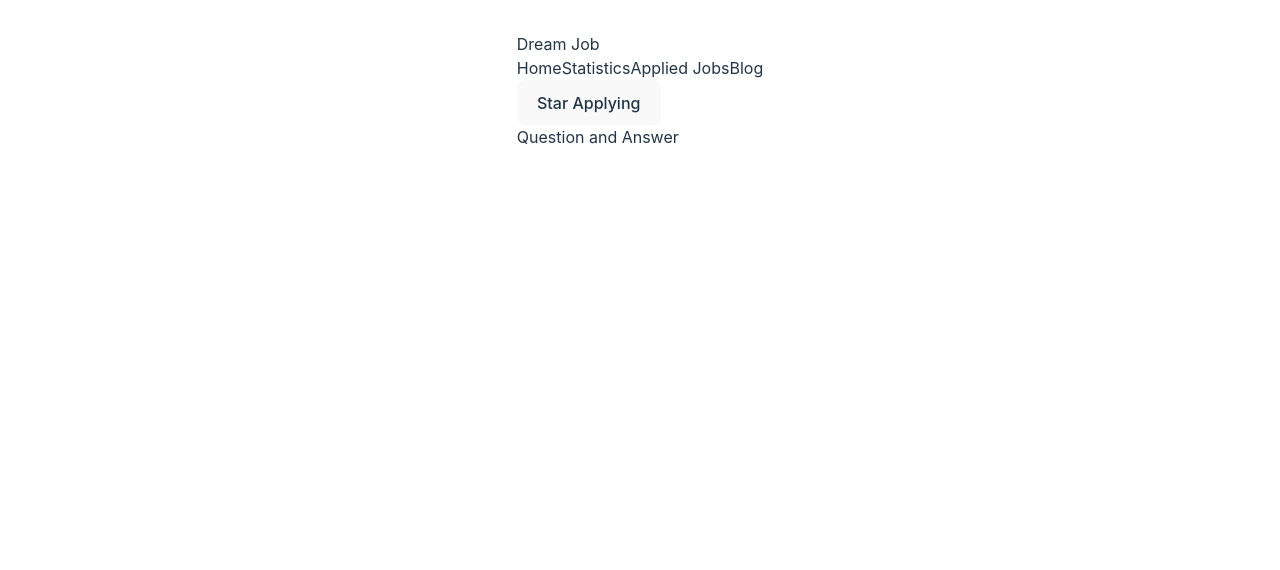
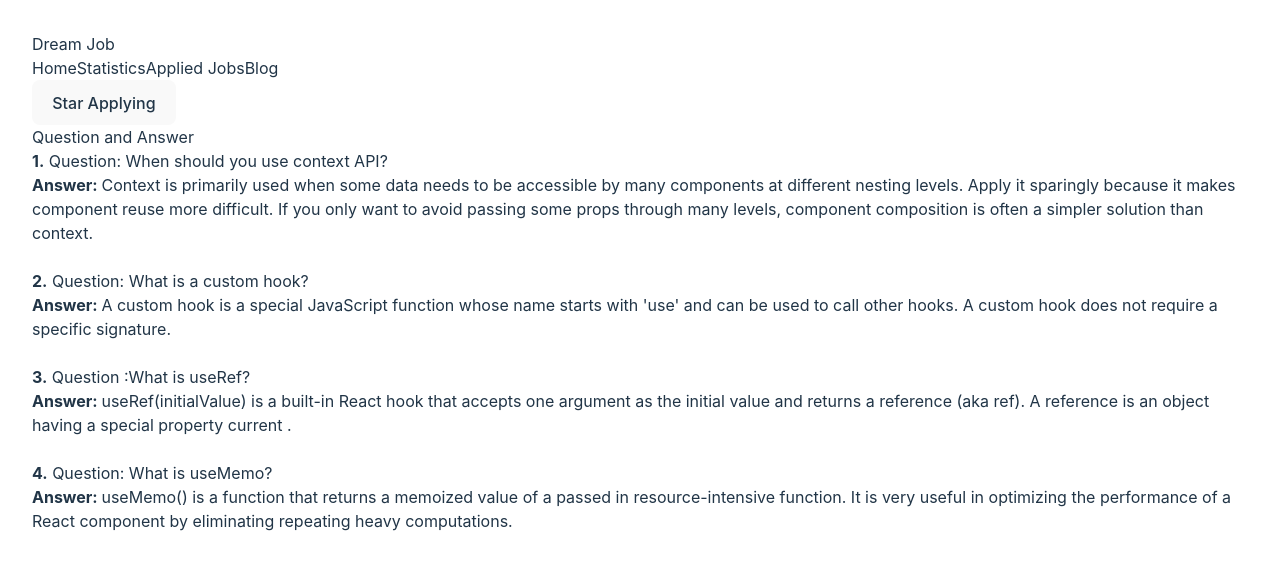
Before and after one commit to Afrin18/dream-job-project, a React (Vite) app: page /blog in a window 1280 px wide. Shown: the top 570 px of the page. Built offline with nearby package versions, Linux system fonts and the light colour scheme.

Commit message:
blog page

```diff
--- a/src/components/AppliedJob/AppliedJob.jsx
+++ b/src/components/AppliedJob/AppliedJob.jsx
@@ -2,8 +2,8 @@ import React from 'react';
 
 const AppliedJob = () => {
     return (
-        <div>
-            <h2>Applied Job list</h2>
+        <div className='mt-20'>
+            <h2 className='text-center font-semibold text-2xl mb-8'>Applied Jobs</h2>
         </div>
     );
 };
--- a/src/components/Blog/Blog.jsx
+++ b/src/components/Blog/Blog.jsx
@@ -2,8 +2,22 @@ import React from 'react';
 
 const Blog = () => {
     return (
-        <div>
-            <h2>Question and Answer</h2>
+        <div className='mt-20'>
+            <h2 className='text-center font-semibold text-2xl mb-8'>Question and Answer</h2>
+
+            <p><b>1.</b> Question: When should you use context API? <br/>
+                <b>Answer: </b>Context is primarily used when some data needs to be accessible by many components at different nesting levels. Apply it sparingly because it makes component reuse more difficult. If you only want to avoid passing some props through many levels, component composition is often a simpler solution than context.
+            </p> <br/>
+            <p><b>2.</b> Question: What is a custom hook? <br/>
+                 <b>Answer: </b>A custom hook is a special JavaScript function whose name starts with 'use' and can be used to call other hooks. A custom hook does not require a specific signature.
+            </p> <br/>
+            <p><b>3.</b> Question :What is useRef? <br/>
+                <b>Answer: </b>useRef(initialValue) is a built-in React hook that accepts one argument as the initial value and returns a reference (aka ref). A reference is an object having a special property current .
+
+            </p> <br/>
+            <p><b>4.</b> Question: What is useMemo? <br/>
+                <b>Answer: </b>useMemo() is a function that returns a memoized value of a passed in resource-intensive function. It is very useful in optimizing the performance of a React component by eliminating repeating heavy computations.
+            </p>
         </div>
     );
 };
--- a/src/components/Statistics/Statistics.jsx
+++ b/src/components/Statistics/Statistics.jsx
@@ -38,6 +38,11 @@ const Statistics = () => {
             id: 7,
             assign_name: "Assignment 7",
             marks: 60,
+        },
+        {
+            id: 8,
+            assign_name: "Assignment 8",
+            marks: 52,
         }
     ];
 
```
